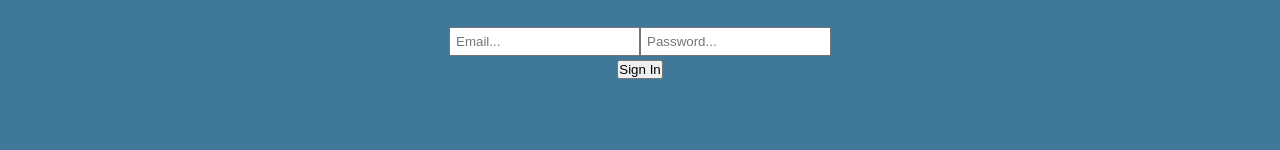
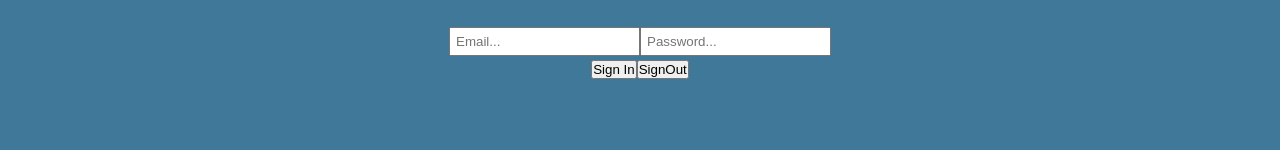
Before and after one commit to WebDev955/BingeLog, a React (Vite) app: page / in a window 1280 px wide. Shown: the part 503-653 px from the top of the page. Built offline with nearby package versions, Linux system fonts and the light colour scheme.

Commit message:
more changes

```diff
--- a/src/components/Auth.jsx
+++ b/src/components/Auth.jsx
@@ -1,6 +1,6 @@
 import { useState } from "react";
 import {auth} from "../firebase/firebase";
-import { createUserWithEmailAndPassword } from "firebase/auth";
+import { createUserWithEmailAndPassword, signOut } from "firebase/auth";
 
 
 function Auth(){
@@ -8,8 +8,18 @@ function Auth(){
     const [email, setEmail] = useState("")
     const [password, setPassword] = useState("")
 
+    console.log(auth?.currentUser?.email)
+
     const signIn = async () =>{
         await createUserWithEmailAndPassword(auth, email, password)
+    };
+
+    const signOut = async () => {
+        try{
+            await signOut(auth)
+        } catch (err) {
+            console.error(err)
+        }
     };
 
     return (
@@ -25,6 +35,7 @@ function Auth(){
 
                     />
                 <button onClick = {signIn}>Sign In</button>
+                <button onClick = {signOut}>SignOut</button>
             </div>
     );
 
```
